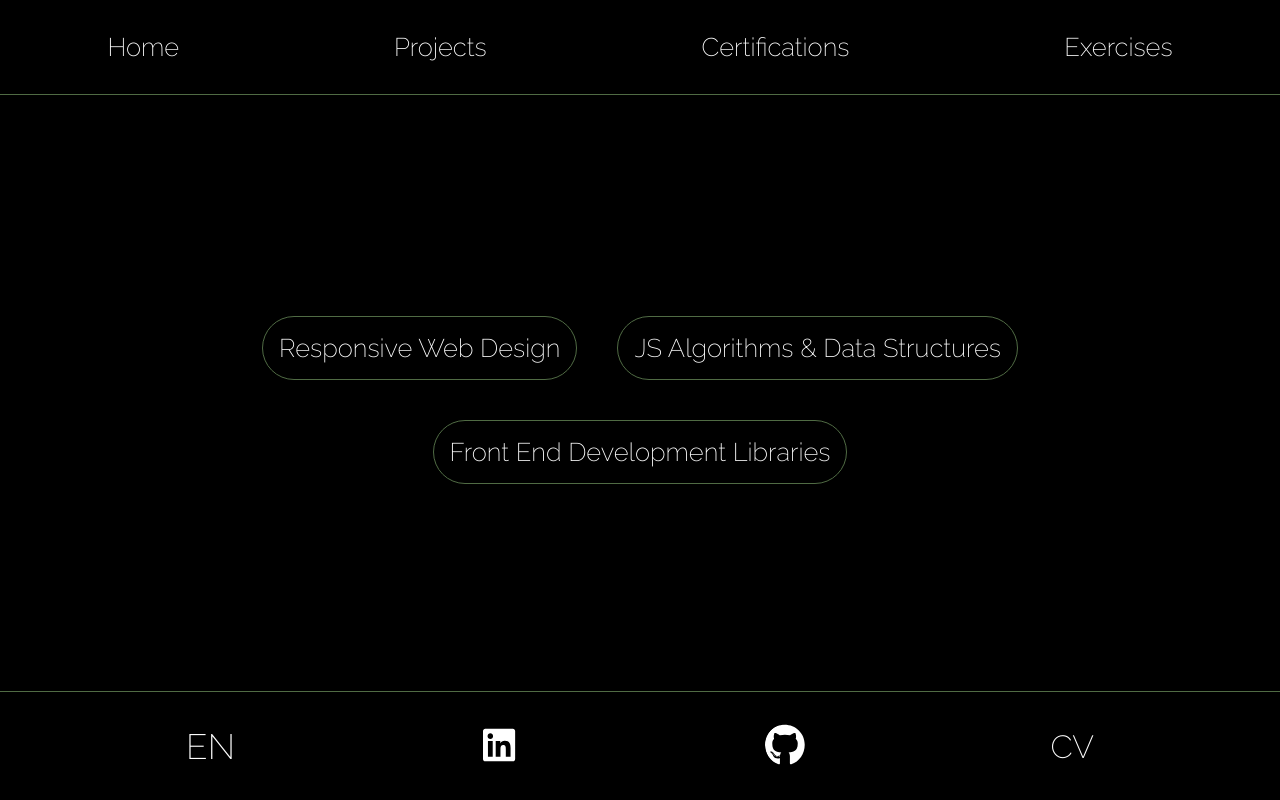
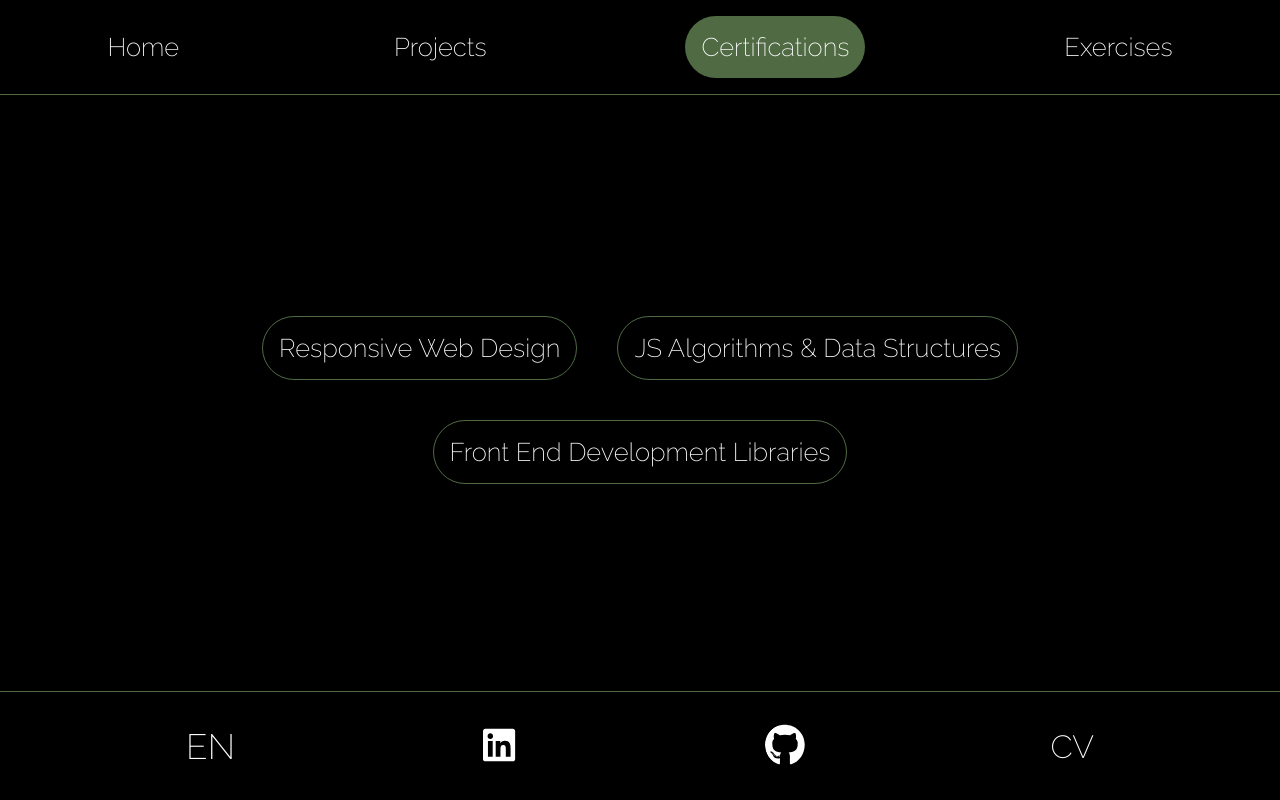
Before and after one commit to mati-fernandez/portfolio-react, a React (Vite) app: page /#/certifications in a window 1280 px wide. Built offline with nearby package versions, Linux system fonts and the light colour scheme.

Commit message:
isActive for DesktopHeader buttons

```diff
--- a/src/App.css
+++ b/src/App.css
@@ -304,6 +304,11 @@ figcaption {
     padding-bottom: 2vh;
   }
 
+  .active-button {
+    background-color: var(--color-secondary);
+    color: var(--color-primary);
+  }
+
   .modal {
     z-index: 99;
     position: fixed;
@@ -376,10 +381,18 @@ figcaption {
 
   .detail .btn-panel .button:first-of-type {
     margin-left: 30px;
+    background-color: var(--color-background-secondary);
+  }
+  .detail .btn-panel .button:first-of-type:hover {
+    background-color: var(--color-background);
   }
 
   .detail .btn-panel .button:last-of-type {
     margin-right: 10px;
+    background-color: var(--color-background-secondary);
+  }
+  .detail .btn-panel .button:last-of-type:hover {
+    background-color: var(--color-background);
   }
 
   .link {
--- a/src/components/MainMenu.jsx
+++ b/src/components/MainMenu.jsx
@@ -1,4 +1,4 @@
-import { Link } from 'react-router-dom';
+import { NavLink } from 'react-router-dom';
 import { TranslationContext } from '../i18n/TranslationContext';
 import { useContext } from 'react';
 
@@ -8,18 +8,38 @@ const MainMenu = () => {
 
   return (
     <>
-      <Link className="button link" to="/">
+      <NavLink
+        className={({ isActive }) =>
+          isActive ? 'active-button button link' : 'button link'
+        }
+        to="/"
+      >
         {translate('menu.item1')}
-      </Link>
-      <Link className="button link" to="/projects">
+      </NavLink>
+      <NavLink
+        className={({ isActive }) =>
+          isActive ? 'active-button button link' : 'button link'
+        }
+        to="/projects"
+      >
         {translate('menu.item2')}
-      </Link>
-      <Link className="button link" to="/certifications">
+      </NavLink>
+      <NavLink
+        className={({ isActive }) =>
+          isActive ? 'active-button button link' : 'button link'
+        }
+        to="/certifications"
+      >
         {translate('menu.item3')}
-      </Link>
-      <Link className="button link" to="/exercises">
+      </NavLink>
+      <NavLink
+        className={({ isActive }) =>
+          isActive ? 'active-button button link' : 'button link'
+        }
+        to="/exercises"
+      >
         {translate('menu.item4')}
-      </Link>
+      </NavLink>
     </>
   );
 };
```
